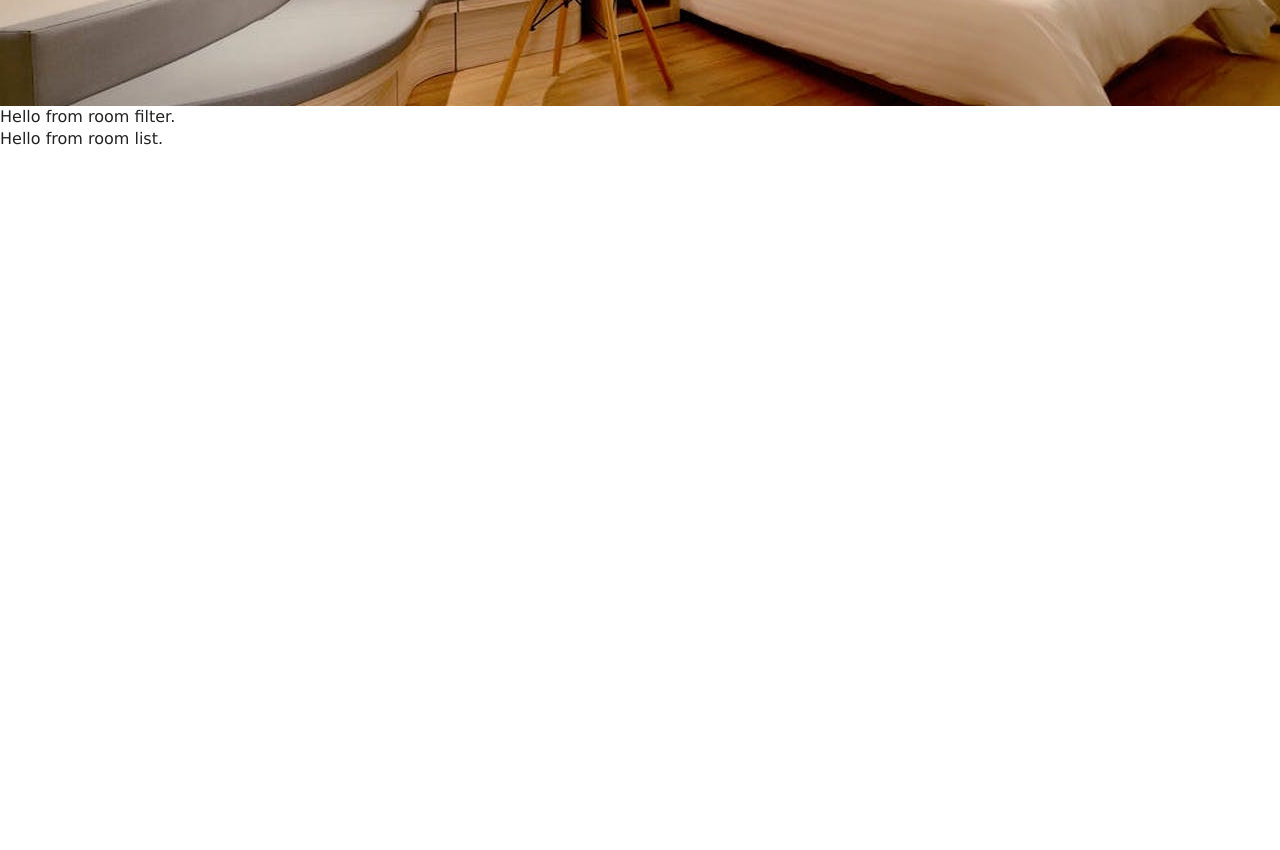
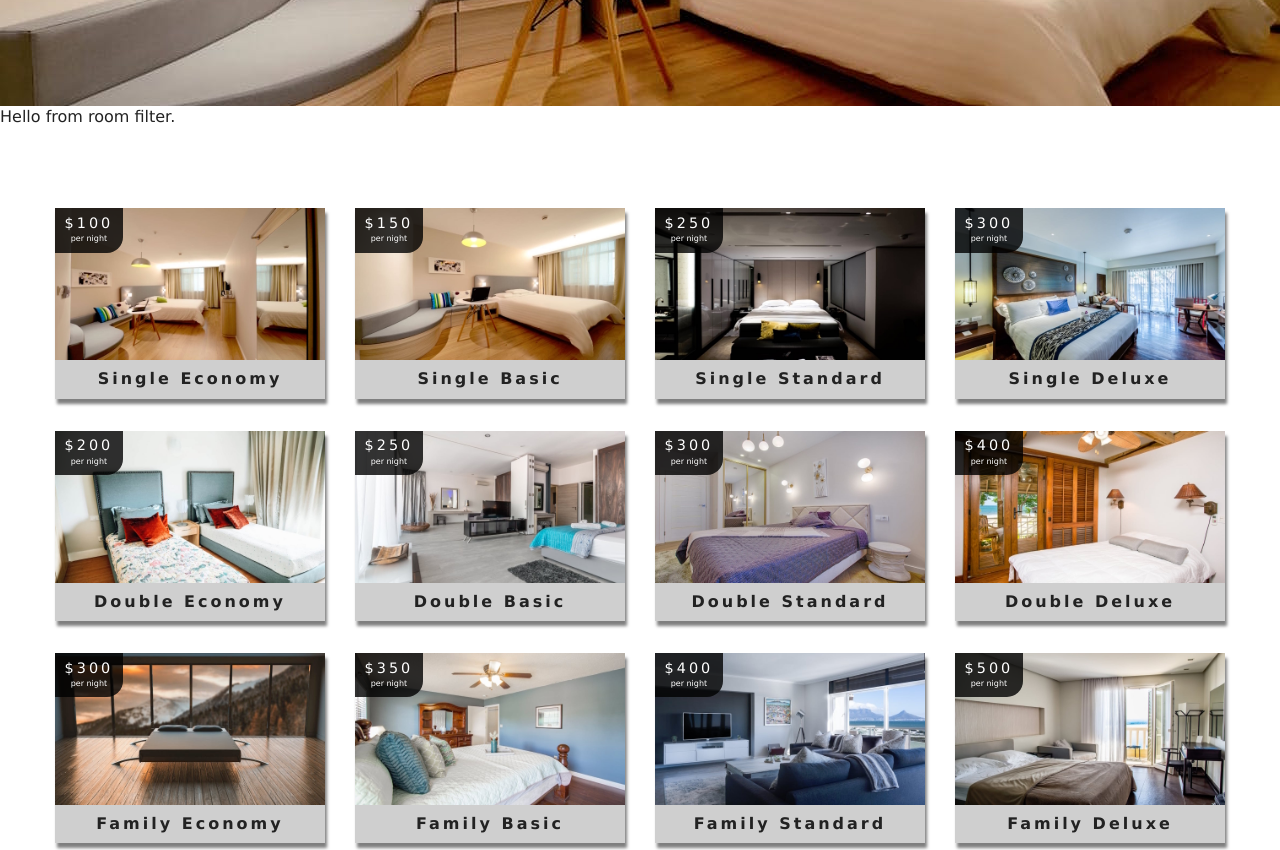
Before and after one commit to praz99/react-resort, a React (Create React App) app: page /rooms in a window 1280 px wide. Shown: the part 440-1290 px from the top of the page. Before the commit the page ends 800 px from the top, so only its background shows below. Built offline with nearby package versions, Linux system fonts and the light colour scheme.

Commit message:
add the contents to RoomsList component

```diff
--- a/src/components/RoomsList.js
+++ b/src/components/RoomsList.js
@@ -1,9 +1,23 @@
 import React from 'react';
+import Room from './Room';
 
-export default function RoomList() {
+export default function RoomList({rooms}) {
+  if(rooms.length === 0) {
+    return (
+      <div className="empty-search">
+        <h3>unfortunately no rooms matched your search parameters.</h3>
+      </div>
+    )
+  }
   return (
-    <div>
-      Hello from room list.
-    </div>
+    <section className="roomslist">
+      <div className="roomslist-center">
+        {
+          rooms.map(item => {
+            return <Room key={item.id} room={item} />
+          })
+        }
+      </div>
+    </section>
   );
 };
```
